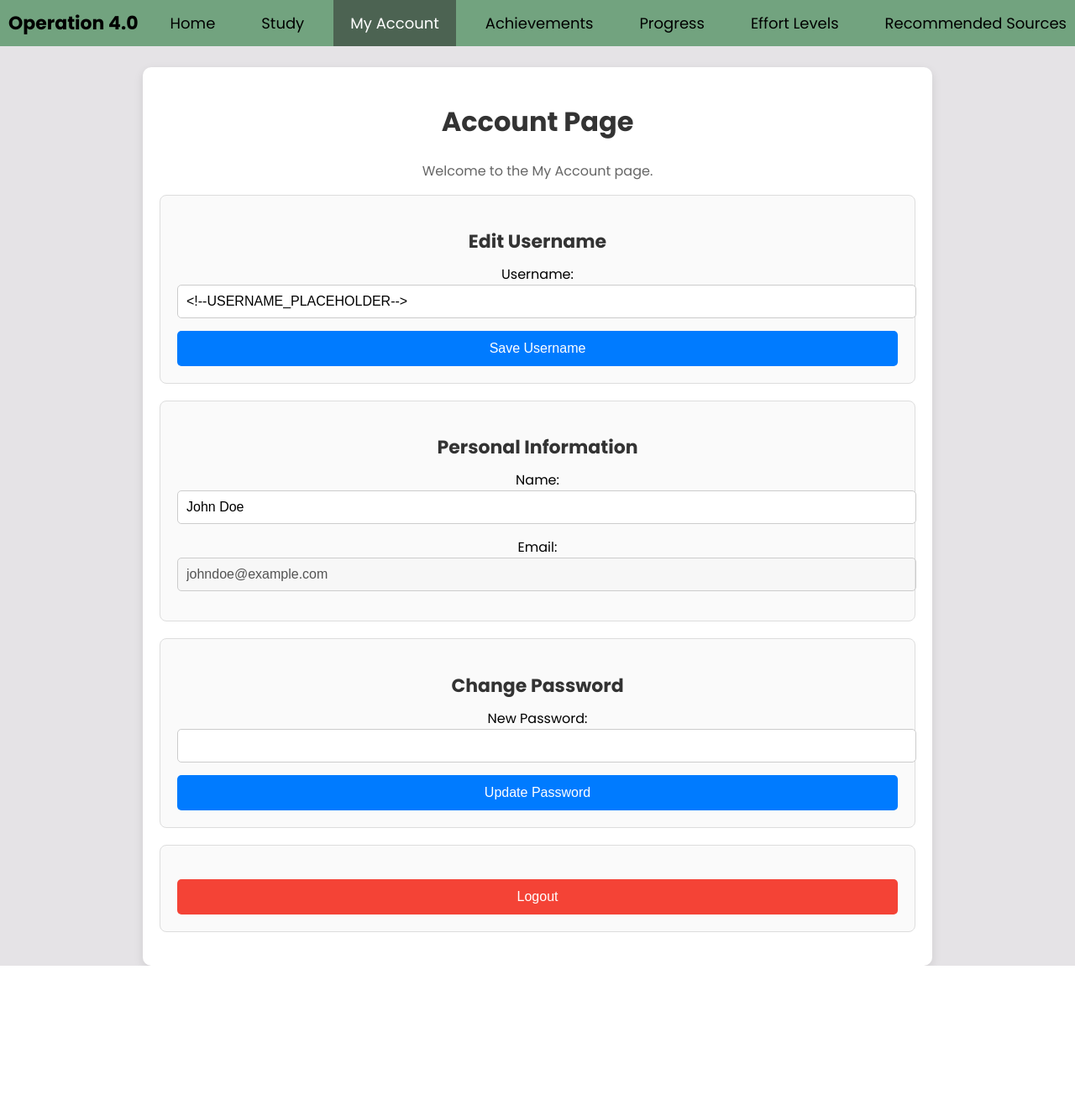
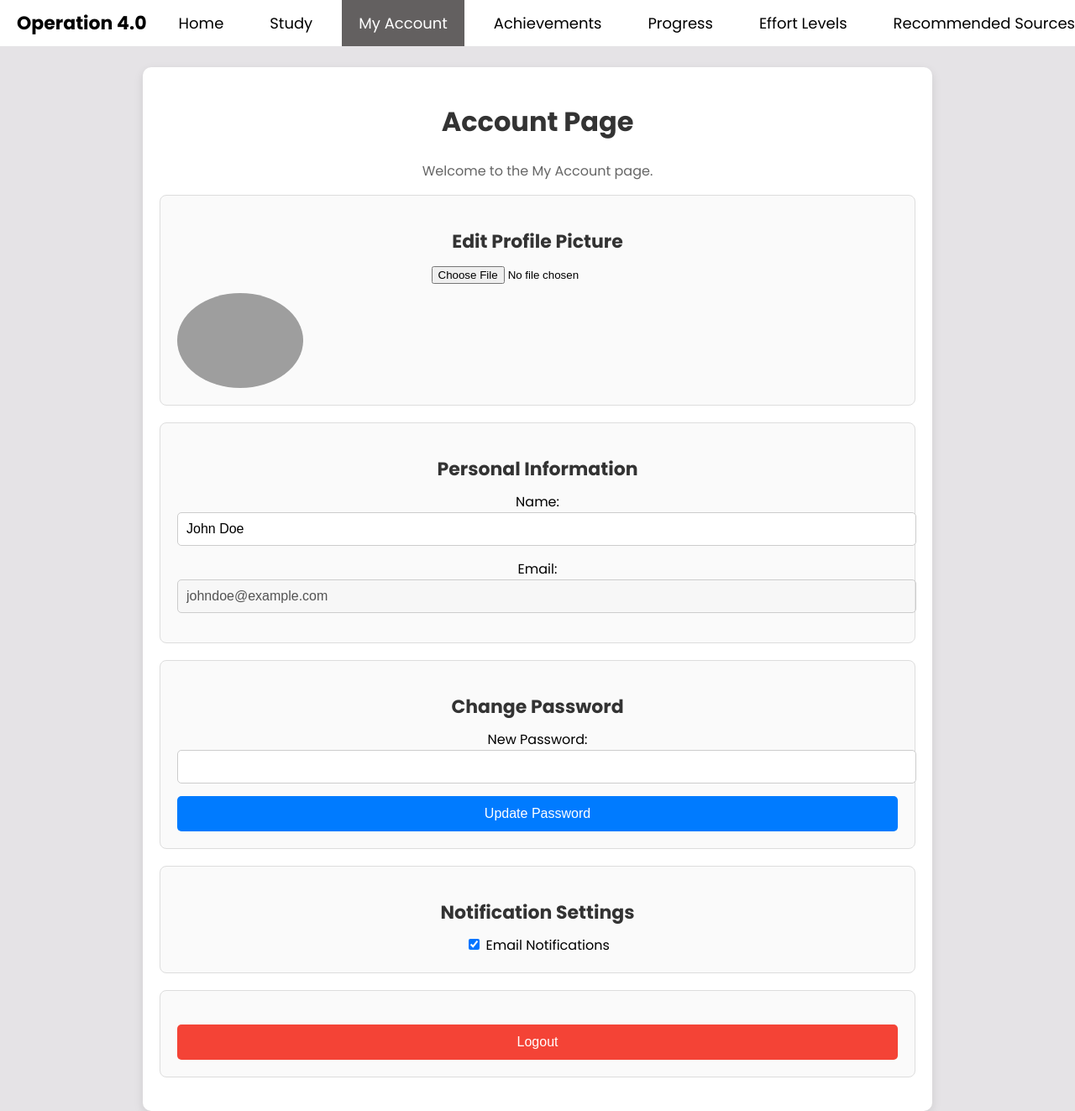
Before and after one commit to dsubnaik/Operation4.0, a Python web app: template templates/account.html in a window 1280 px wide. Shown: the whole page at 84% size. Before the commit the page ends 1150 px from the top, so only its background shows below. Run offline with Jinja, Linux system fonts and the light colour scheme; the template is opened without the code that fills it, so the values that code supplies are empty; grey boxes are pictures that could not be loaded.

Commit message:
Update account.html

```diff
--- a/templates/account.html
+++ b/templates/account.html
@@ -11,12 +11,12 @@
             font-family: 'Poppins', sans-serif;
             margin: 0;
             padding: 0;
-            background-color: #e5e3e6;
+            background-color: #e5e3e6; /* Matching the background color from the homepage */
         }
 
         /* Header (white top panel) */
         .header {
-            background-color: #72a37f;
+            background-color: white;
             padding: 10px 0;
             position: fixed;
             width: 100%;
@@ -26,11 +26,11 @@
             display: flex;
             justify-content: space-between;
             align-items: center;
-            padding: 0 10px;
+            padding: 0 20px;
         }
 
         .app-name {
-            font-size: 22px;
+            font-size: 22px; /* Matching homepage font size */
             font-weight: bold;
             color: black;
         }
@@ -51,12 +51,12 @@
         }
 
         .header nav a:hover {
-            background-color: #4c6352;
+            background-color: #575757;
             color: white;
         }
 
         .header nav a.active {
-            background-color: #4c6352;
+            background-color: #636060;
             color: white;
         }
 
@@ -70,7 +70,7 @@
             background-color: white;
             border-radius: 10px;
             box-shadow: 0 4px 12px rgba(0, 0, 0, 0.1);
-            text-align: center;
+            text-align: center; /* Centering the content */
         }
 
         h1, h2 {
@@ -130,6 +130,13 @@
         .logout-btn:hover {
             background-color: #d32f2f;
         }
+
+        #profileImage {
+            display: block;
+            margin-top: 10px;
+            border-radius: 50%;
+        }
+
     </style>
 </head>
 <body>
@@ -153,31 +160,38 @@
         <h1>Account Page</h1>
         <p>Welcome to the My Account page.</p>
 
-        <!-- Edit Username Section -->
+        <!-- Profile Section -->
         <div class="profile-section">
-            <h2>Edit Username</h2>
-            <label for="userName">Username:</label>
-            <input type="text" id="userName" value="<!--USERNAME_PLACEHOLDER-->">
-            <button type="button" onclick="updateUserInfo()">Save Username</button>
+            <h2>Edit Profile Picture</h2>
+            <input type="file" id="profilePicture">
+            <img id="profileImage" src="default_profile.png" alt="Profile Picture" width="150px">
         </div>
 
         <!-- Personal Information -->
         <div class="profile-section">
             <h2>Personal Information</h2>
-            <label for="displayName">Name:</label>
-            <input type="text" id="displayName" value="John Doe">
-            <label for="userEmail">Email:</label>
+            <label>Name:</label>
+            <input type="text" id="userName" value="John Doe">
+            <label>Email:</label>
             <input type="email" id="userEmail" value="johndoe@example.com" disabled>
         </div>
 
         <!-- Password Management -->
         <div class="profile-section">
             <h2>Change Password</h2>
-            <label for="newPassword">New Password:</label>
+            <label>New Password:</label>
             <input type="password" id="newPassword">
-            <button type="button" onclick="updateUserInfo()">Update Password</button>
+            <button type="button" onclick="updatePassword()">Update Password</button>
         </div>
 
+        <!-- Notification Settings -->
+        <div class="profile-section">
+            <h2>Notification Settings</h2>
+            <label>
+                <input type="checkbox" id="emailNotifications" checked>
+                Email Notifications
+            </label>
+        </div>
 
         <!-- Logout Button -->
         <div class="profile-section">
@@ -186,45 +200,13 @@
     </div>
 
     <script>
-        function updateUserInfo() {
-            const username = document.getElementById("userName").value;
-            const displayName = document.getElementById("displayName").value;
-            const newPassword = document.getElementById("newPassword").value;
-
-            fetch('/api/update_user_info', {
-                method: 'POST',
-                headers: { 'Content-Type': 'application/json' },
-                body: JSON.stringify({
-                    username: username,
-                    name: displayName,
-                    new_password: newPassword ? newPassword : null
-                })
-            })
-            .then(response => response.json())
-            .then(data => {
-                if (data.message) {
-                    alert(data.message); // Success message
-                } else if (data.error) {
-                    alert("Error: " + data.error); // Error message
-                }
-            })
-            .catch(error => console.error('Error:', error));
+        function updatePassword() {
+            alert("Password Updated!");
         }
 
         function logout() {
-            fetch('/logout', {
-                method: 'POST',
-                headers: { 'Content-Type': 'application/json' },
-            })
-            .then(response => {
-                if (response.ok) {
-                    // Redirect the user to the login page after successful logout
-                    window.location.href = '/login_screen.html';
-                } else {
-                    alert("Error logging out. Please try again.");
-                }
-            })
-            .catch(error => console.error('Logout error:', error));
+            alert("Logging out...");
+            window.location.href = 'login_screen.html';
         }
     </script>
 
```
